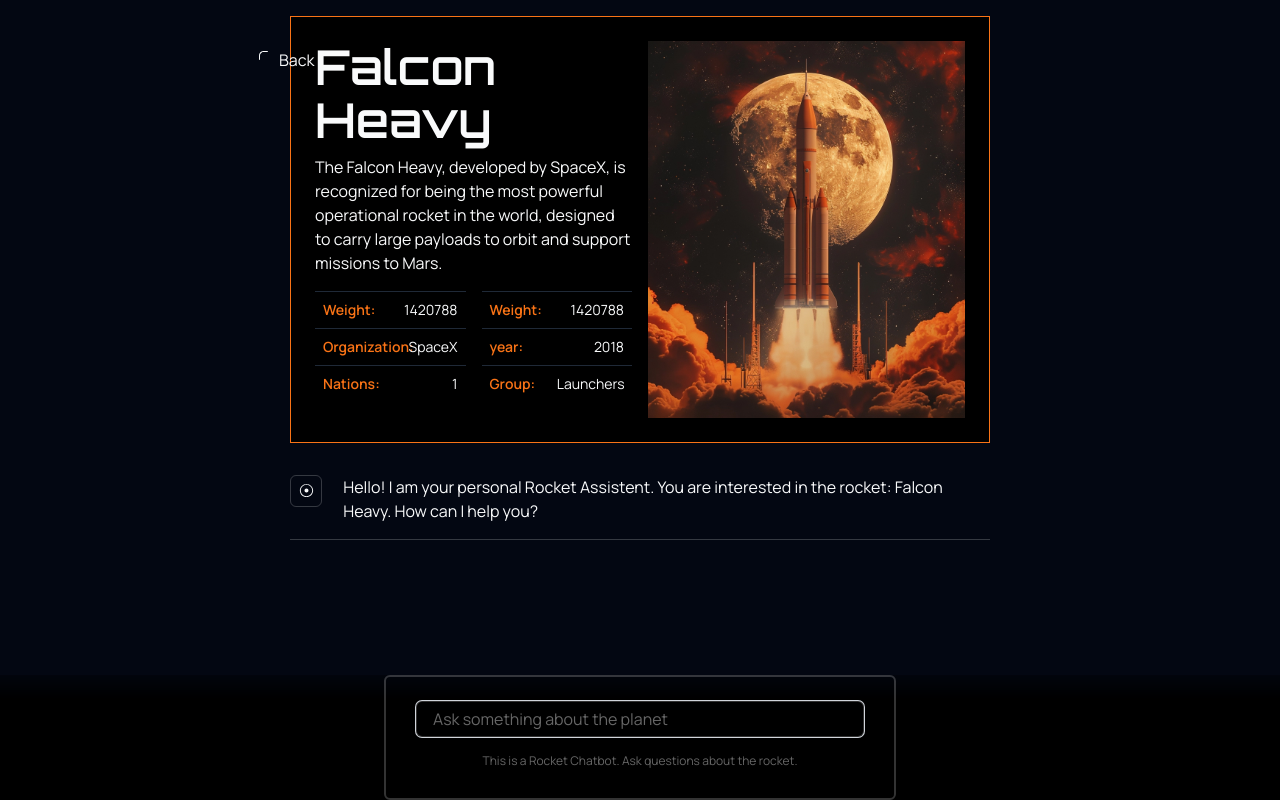
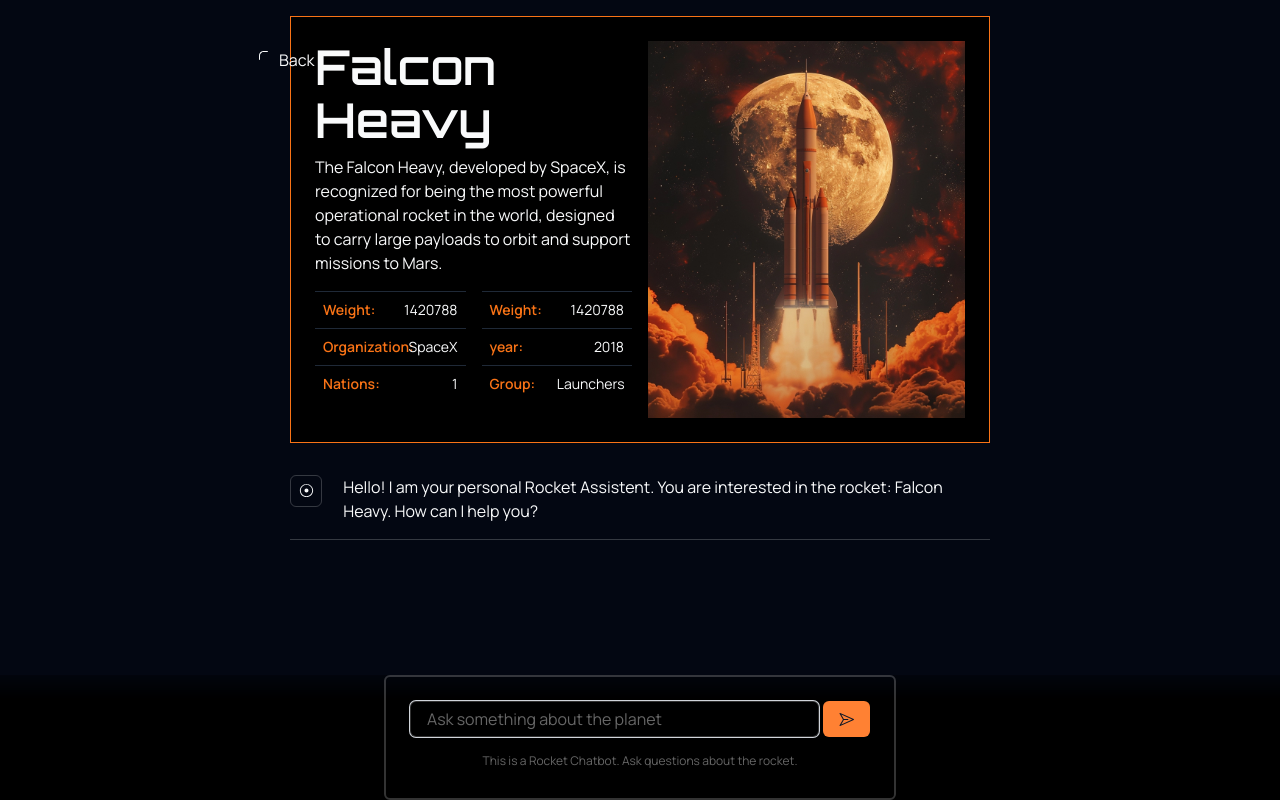
Before and after one commit to amelie-schlueter/rocket_quartett_ai, a Next.js app: page /1 in a window 1280 px wide. Built offline with nearby package versions, Linux system fonts and the light colour scheme.

Commit message:
Add: Send Button

```diff
--- a/src/app/globals.css
+++ b/src/app/globals.css
@@ -133,6 +133,13 @@ h1 {
   line-height: 110%;
 }
 
+h2 {
+  font-family: var(--orbitron);
+  font-weight: 500;
+  font-size: 2.5em;
+  line-height: 100%;
+}
+
 h3 {
   font-family: var(--orbitron);
   font-weight: 500;
--- a/src/components/Cards/MoreInformationCollapsable.tsx
+++ b/src/components/Cards/MoreInformationCollapsable.tsx
@@ -14,7 +14,7 @@ const MoreInformationCollapsable = ({ data }: { data: Rocket }) => {
     return (
         <div className="block md:hidden">
             {' '}
-            <h1 className="">{data.name}</h1>
+            <h2 className="mt-2 text-[2rem]">{data.name}</h2>
             <Collapsible className=" pb-4">
                 <CollapsibleTrigger className="flex items-center gap-1 text-accent mt-4 underline">
                     More Information
@@ -41,12 +41,12 @@ const MoreInformationCollapsable = ({ data }: { data: Rocket }) => {
                         />
                         <ChatHeaderItem value={data.group} label={'Group'} />
                     </div>
-                    <div className="w-full h-fullmd:max-h-full">
+                    <div className="w-full h-full">
                         <Image
                             src={`/${data.image}`}
                             height={1000}
                             width={1000}
-                            className="w-full h-full  object-cover"
+                            className="w-full h-full  max-h-[200px]  object-cover"
                             alt="image"
                         />{' '}
                     </div>
--- a/src/components/Chat/Chat.tsx
+++ b/src/components/Chat/Chat.tsx
@@ -1,10 +1,17 @@
 'use client'
 
 import { Rocket } from '@/lib/types'
-import { RadiobuttonIcon, RocketIcon } from '@radix-ui/react-icons'
+import {
+    EnterIcon,
+    MagicWandIcon,
+    PaperPlaneIcon,
+    RadiobuttonIcon,
+    RocketIcon,
+} from '@radix-ui/react-icons'
 import { useChat } from 'ai/react'
 import { Input } from '../ui/input'
 import { useEffect, useRef } from 'react'
+import { Button } from '../ui/button'
 
 export default function Chat({ data }: { data: Rocket }) {
     const inputRef = useRef<HTMLInputElement>(null) // Step 2
@@ -55,6 +62,7 @@ export default function Chat({ data }: { data: Rocket }) {
                     onSubmit={handleSubmit}
                     className="  border-2 mx-auto left-0 right-0 border-white/20 rounded-md max-w-lg w-full h-[125px] p-6"
                 >
+                    <div className="flex gap-1">
                         <Input
                             value={input}
                             ref={inputRef} // Step 4
@@ -62,6 +70,10 @@ export default function Chat({ data }: { data: Rocket }) {
                             className="px-4 py-2 bg-black text-base border-white/20 border-[1px] rounded-md w-full max-w-md mx-auto text-white placeholder:text-white/40"
                             placeholder="Ask something about the planet"
                         />
+                        <Button variant={'default'} className="">
+                            <PaperPlaneIcon />
+                        </Button>
+                    </div>
                     <p className="text-xs text-white/40 text-center mt-4">
                         This is a Rocket Chatbot. Ask questions about the
                         rocket.
```
Lines whose indentation alone changed are shown as unchanged.
